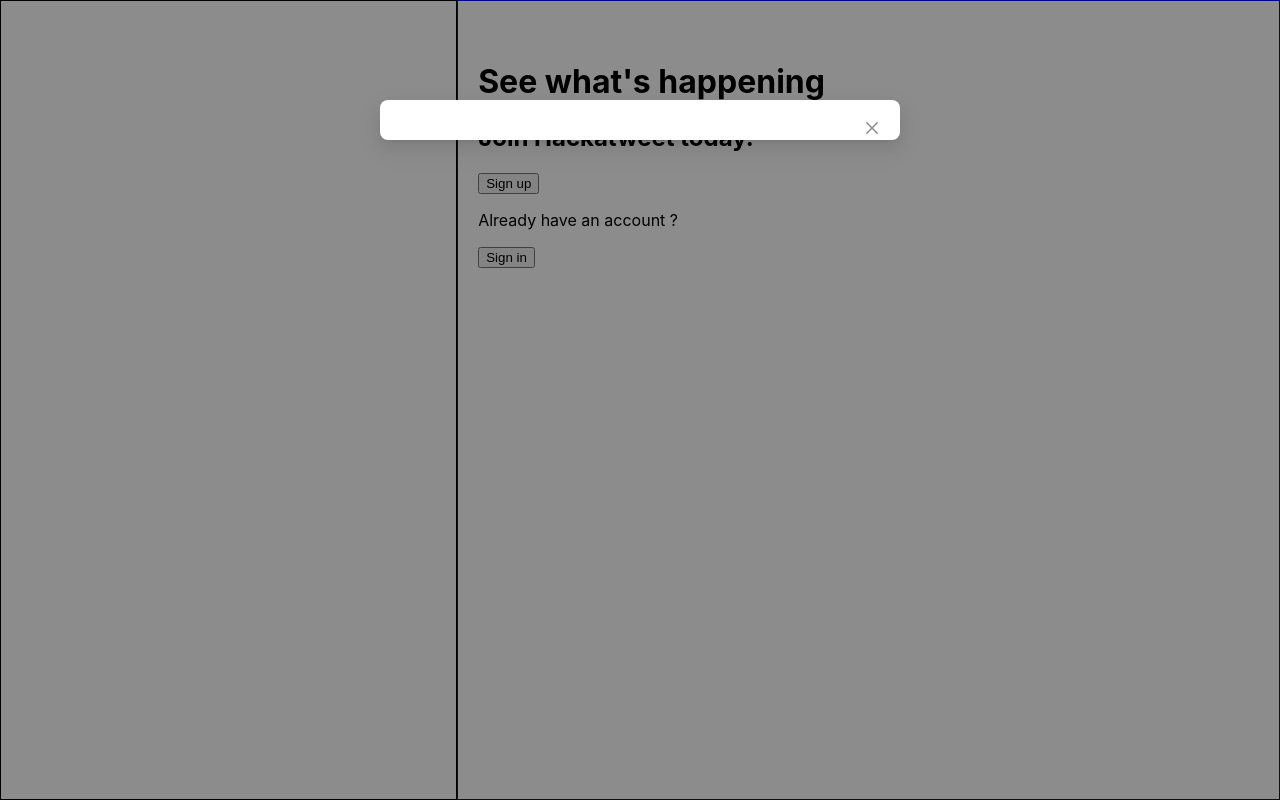
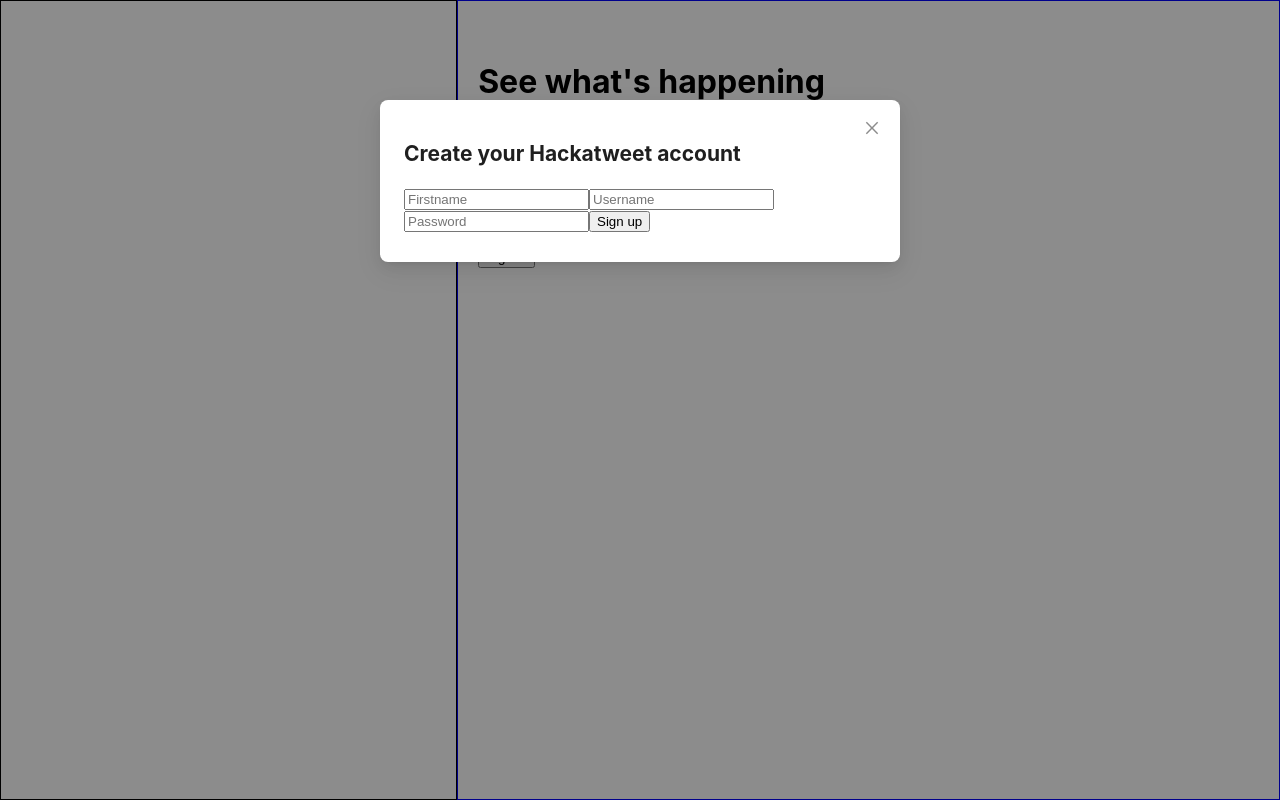
Before and after one commit to alengu/hackatweet-front, a Next.js app: page /login in a window 1280 px wide. Both pictures are taken after a click on the button "Sign up". Built offline with nearby package versions, Linux system fonts and the light colour scheme.

Commit message:
Login page version final fonctionelle

```diff
--- a/components/Signup.js
+++ b/components/Signup.js
@@ -10,7 +10,7 @@
     return (
         <div className={styles.registerContainer}>
             <div className={styles.registerSection}>
-                <p>Sign-up</p>
+                <h2>Create your Hackatweet account</h2>
                 <input type="text" placeholder="Firstname" id="signUpFirstname" onChange={(e) => setFirstName(e.target.value)} value={firstname} />
                 <input type="text" placeholder="Username" id="signUpUsername" onChange={(e) => setusername(e.target.value)} value={username} />
                 <input type="password" placeholder="Password" id="signUpPassword" onChange={(e) => setPassword(e.target.value)} value={password} />
--- a/pages/login.js
+++ b/pages/login.js
@@ -5,37 +5,14 @@
 import Signin from '../components/Signin';
 
 function Login() {
-
-    const [isModalVisible, setIsModalVisible] = useState(false);
-    const [signUp, setSignUpModal] = useState(false);
-    const [signIn, setSignInModal] = useState(false);
-    let modalContent;
-
-    function showSignUpModal() {
-        console.log('fonction appelée');
-            console.log('condition signup ok');
-            modalContent = <Signup>Hello</Signup>;
-            setIsModalVisible(true);
-    }
-
-    function showSignInModal() {
-        console.log('fonction appelée');
-            console.log('condition signin ok');
-            modalContent = (<Signin></Signin>);
-            setIsModalVisible(true);
-    }
-
-    if (isModalVisible === false) {
-        console.log('modal false')
-        modalContent = '';
-    }
+    const [visibleModal, setVisibleModal] = useState(null);
 
     return (
         <div>
             <div className={styles.globalContainer}>
                 <div>
-                    <Modal getContainer="#react-modals" className={styles.modal} visible={isModalVisible} closable={true} footer={null} onClick={() => setIsModalVisible(false)}>
-                        {modalContent}
+                    <Modal getContainer="#react-modals" className={styles.modal} open={visibleModal} closable={true} footer={null} onCancel={() => setVisibleModal(null)}>
+                        {visibleModal && (visibleModal === "signup" ? <Signup></Signup> : <Signin></Signin>)}
                     </Modal>
                 </div>
                 <div className={styles.leftContainer}>
@@ -45,9 +22,9 @@
                     <img className={styles.logo} />
                     <h1>See what's happening</h1>
                     <h2>Join Hackatweet today.</h2>
-                    <button className={styles.signupBtn} onClick={() => showSignUpModal()}> Sign up </button>
+                    <button className={styles.signupBtn} onClick={() => setVisibleModal("signup")}> Sign up </button>
                     <p>Already have an account ?</p>
-                    <button className={styles.signinBtn} onClick={() => showSignInModal()}> Sign in </button>
+                    <button className={styles.signinBtn} onClick={() => setVisibleModal("signin")}> Sign in </button>
                 </div>
             </div>
         </div>
--- a/styles/login.module.css
+++ b/styles/login.module.css
@@ -26,7 +26,6 @@
 .registerContainer {
 	display: flex;
 	margin-bottom: 10px;
-	border-top: 0.5px lightgray solid;
 }
 
 .signupBtn {
```
